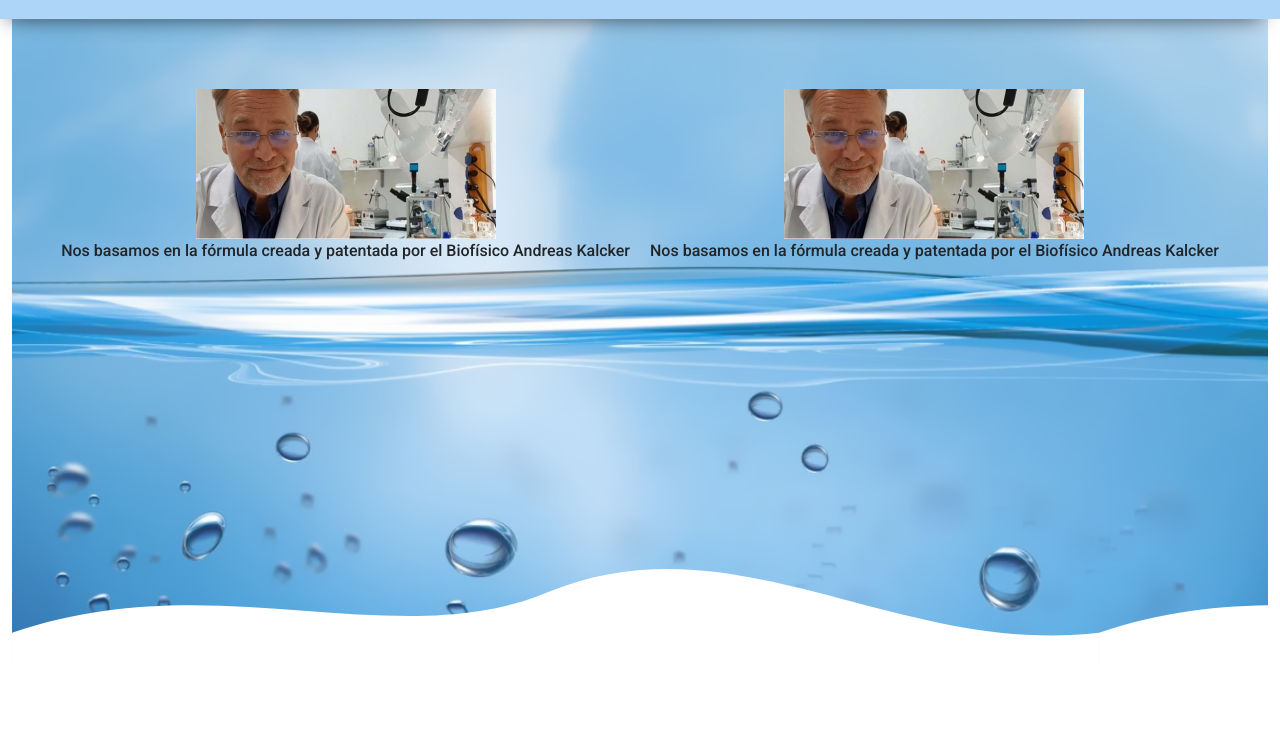
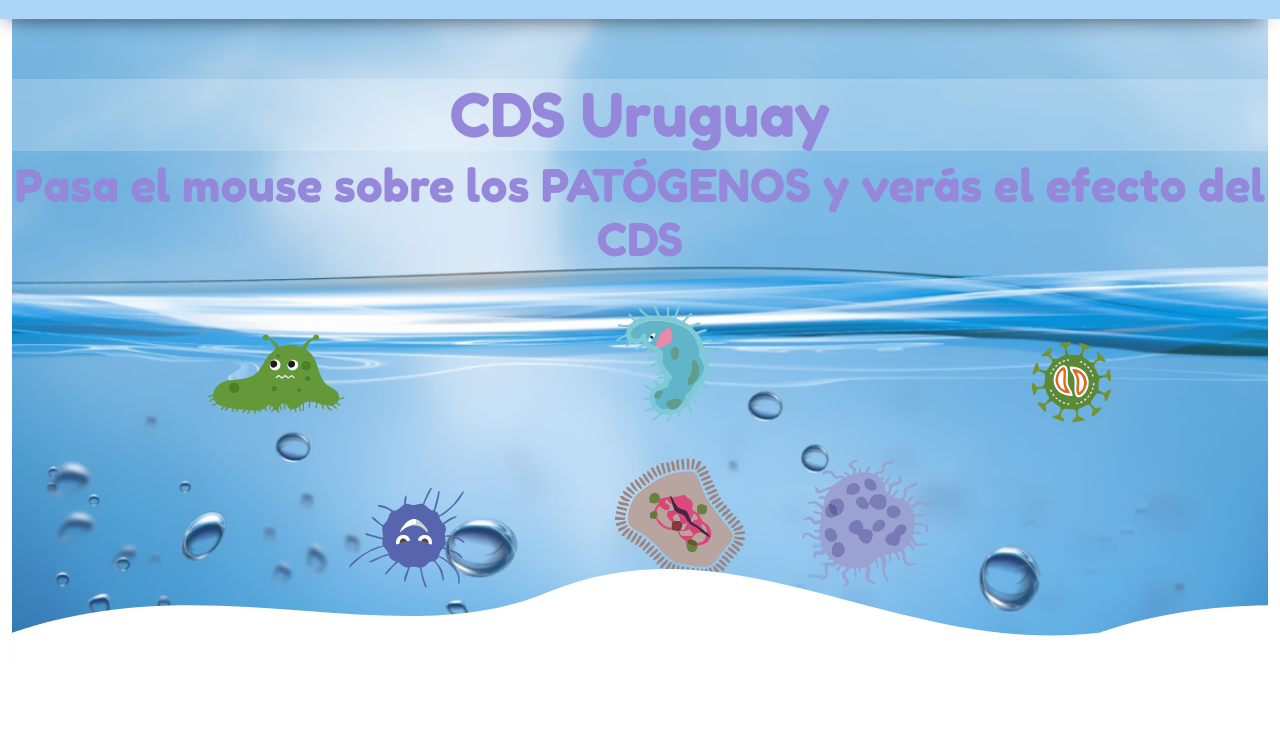
Before and after one commit to FreddyWD/coderhousedw, a website: page index.html in a window 1280 px wide. Shown: the part 71-800 px from the top of the page. Drawn offline with nearby package versions, Linux system fonts and the light colour scheme.

Commit message:
Pronta la portada animada

```diff
--- a/css/styles.css
+++ b/css/styles.css
@@ -59,7 +59,7 @@
 
 
 h1 {
-    color: #88DBA1;
+    color: #9588DB;
     font-size: 60px;
     text-align: center;
     background-color: rgba(255, 255, 255, 0.2);
@@ -179,16 +179,12 @@ td {
 .beneficiosDioxido {
 
     display: flex-inline;
-
-
-
-
-
     background-image: url("../img/cds-dioxido-de-cloro-uruguay.png");
     background-repeat: no-repeat;
     background-size: contain;
     width: auto;
     height: auto;
+
 
 
     min-height: 650px;
@@ -336,15 +332,13 @@ footer {
 @media only screen and (max-width:768px) {
 
     h1 {
-        color: bisque;
-        animation-duration: 2s;
-        animation-name: aparecer;
+       font-size: xx-large;
+       margin-top: 60PX;
     }
 
     h2 {
 
-        animation-duration: 3s;
-        animation-name: aparecer;
+        font-size: x-large;
     }
 
     .beneficiosDioxido {
@@ -403,21 +397,69 @@ footer {
     height: 100px;
 }
 
+.patogenos {
+    position: relative;
+    display: flex;
+    margin-top: 3%;
+    justify-content: space-around;
+}
 
 
-.primero {
-    text-align: center;
-    margin: 10px;
+
+.patogenoDos{
+    transform: rotate(360deg);
+    transition: all 8s;
+    animation-duration: 10s;
+}
+.patogenoUno{
+    transform: translate(40px, 25%);
+    transition: all 10s;
+    animation-duration: 10s;
+}
+.patogenoTres{
+    transform: rotate(180deg);
+    transition: all 4s;
+    animation-duration: 10s;
+}
+
+.patogenoCuatro{
+    position:absolute;
+    bottom: 20px;
+     transform: translate(40px, 10%);
+    transition: all 6s;
+
+}
+
+.patogenoCinco{
+    transform: scale(2,1.5);
+    transform: rotate(180deg);
+    transition: all 4s;
+    animation-duration: 10s;
+}
+
+
+.patogenoSeis{
+    transform: rotate(180deg);
+    transition: all 4s;
+    animation-duration: 10s;
+}
 
 
 
 
 
+.patogeno:hover {
+    opacity: 0%;
+
+    transform: translate(60px, 15%);
+    transition: all 2s;
+    visibility: hidden;
+    cursor:wait;
+}
 
 
-}
 
-.elementos {
-    justify-content: center;
+.patogenosLineaDos{
+    justify-content:space-evenly;
 
 }
--- a/index.html
+++ b/index.html
@@ -61,39 +61,56 @@
         <!-- Seccion principal de beneficios y testimonios 95 Freddy-->
 
         <article class="beneficiosDioxido">
+            <div class="cdsUruguay">
 
+                <h1>CDS Uruguay</h1>
+                <h2>Pasa el mouse sobre los PATÓGENOS y verás el efecto del CDS</h2>
+            </div>
 
-            <div class="elementos">
+            <div class="patogenos">
+                <div class="patogeno patogenoUno">
+                    <img src="./img/bacteria1.svg" alt="">
+                </div>
 
-                <div class="primero">
-                    <img src="./img/card-5-Andreas-Kalcker-cds.jpg" class="" alt="...">
+                <div class="patogeno patogenoDos">
 
-                    <p class=""> Nos basamos en la fórmula creada y patentada por el Biofísico Andreas
-                        Kalcker</p>
+                    <img src="./img/bacteria2.svg" alt="">
 
                 </div>
 
+                <div class="patogeno patogenoTres">
+                    <img src="./img/virus-coronas.svg" alt="">
+                </div>
+            </div>
+            <div class="patogenos patogenosLineaDos">
+                <div class="patogeno patogenoCuatro">
+                    <img src="./img/bacteria3.svg" alt="">
+                </div>
 
+                <div class="patogeno patogenoCinco">
 
-                <div class="primero">
-                    <img src="./img/card-5-Andreas-Kalcker-cds.jpg" class="" alt="...">
+                    <img src="./img/virus1.svg" alt="">
 
-                    <p class=""> Nos basamos en la fórmula creada y patentada por el Biofísico Andreas
-                        Kalcker</p>
+                </div>
 
+                <div class=" patogeno patogenoTres">
+                    <img src="./img/hongo.svg" alt="">
+                </div>
             </div>
 
 
 
 
 
+
+
         </article>
-        <article">
 
 
 
 
-            </div>
+
+
 
         <!-- <h1>Dióxido de Cloro Uruguay</h1>
             <h2>Beneficios del Dióxido de Cloro</h2>
@@ -127,7 +144,7 @@
 
 
             <table class="table table-primary table-striped table-hover" id="tablaDolPos">
-                    <caption>Dolencias y Posología</caption>
+                <caption> <H2>Dolencias y Posología</H2></caption>
 
                 <tr class=" table-danger">
                     <th>Dolencia</th>
@@ -159,8 +176,8 @@
             <!--Slider-->
             <div id="carouselExampleCaptions" class="carousel slide" data-bs-ride="carousel">
                 <div class="carousel-indicators">
-                        <button type="button" data-bs-target="#carouselExampleCaptions" data-bs-slide-to="0"
-                            class="active" aria-current="true" aria-label="Slide 1"></button>
+                    <button type="button" data-bs-target="#carouselExampleCaptions" data-bs-slide-to="0" class="active"
+                        aria-current="true" aria-label="Slide 1"></button>
                     <button type="button" data-bs-target="#carouselExampleCaptions" data-bs-slide-to="1"
                         aria-label="Slide 2"></button>
                     <button type="button" data-bs-target="#carouselExampleCaptions" data-bs-slide-to="2"
```
Also changed, not shown: img/VirusBacterias.png (added), img/bacteria2.svg (added), img/bacteria3.svg (added), img/cds-pointer.png (added), img/hongo.svg (added), img/virus-coronas.svg (added), img/virus1.svg (added), scss/estilosDeSass.scss (line endings or trailing spaces), 1 other file. Lines whose indentation alone changed are shown as unchanged.
